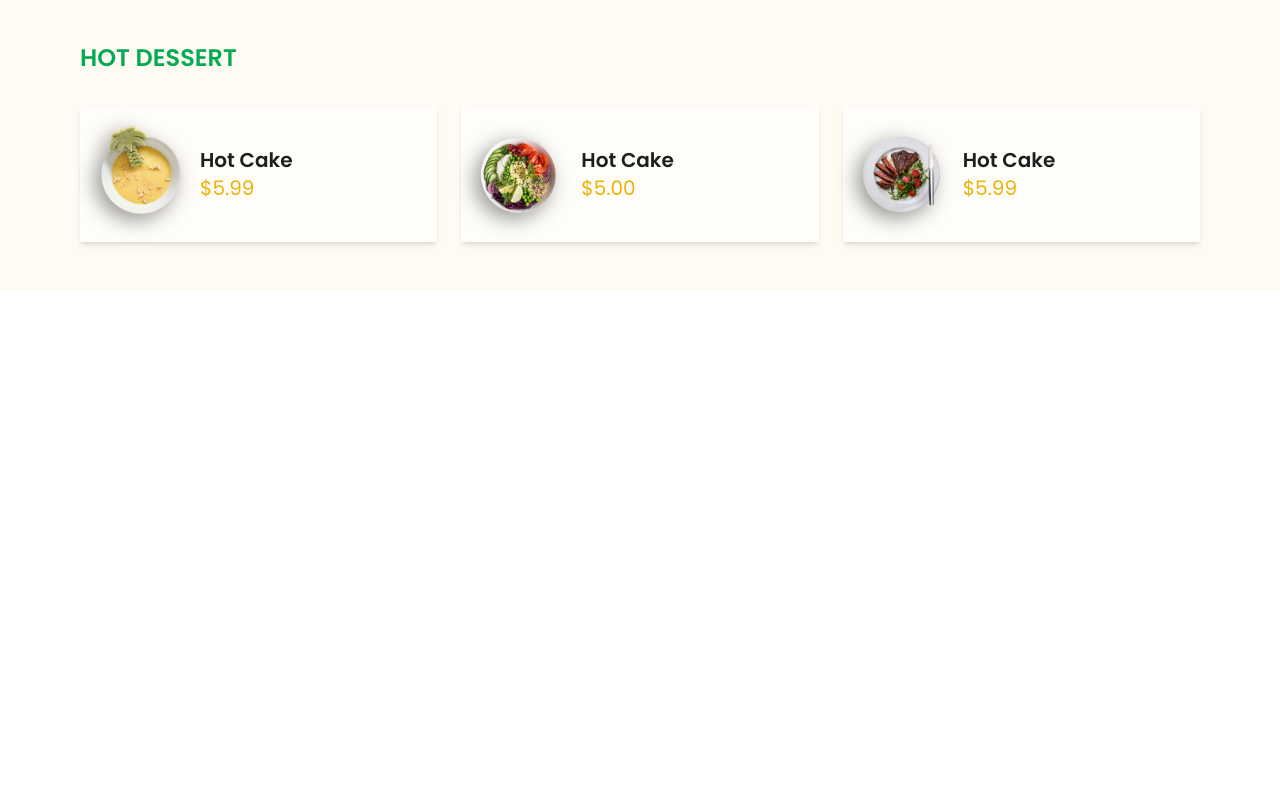
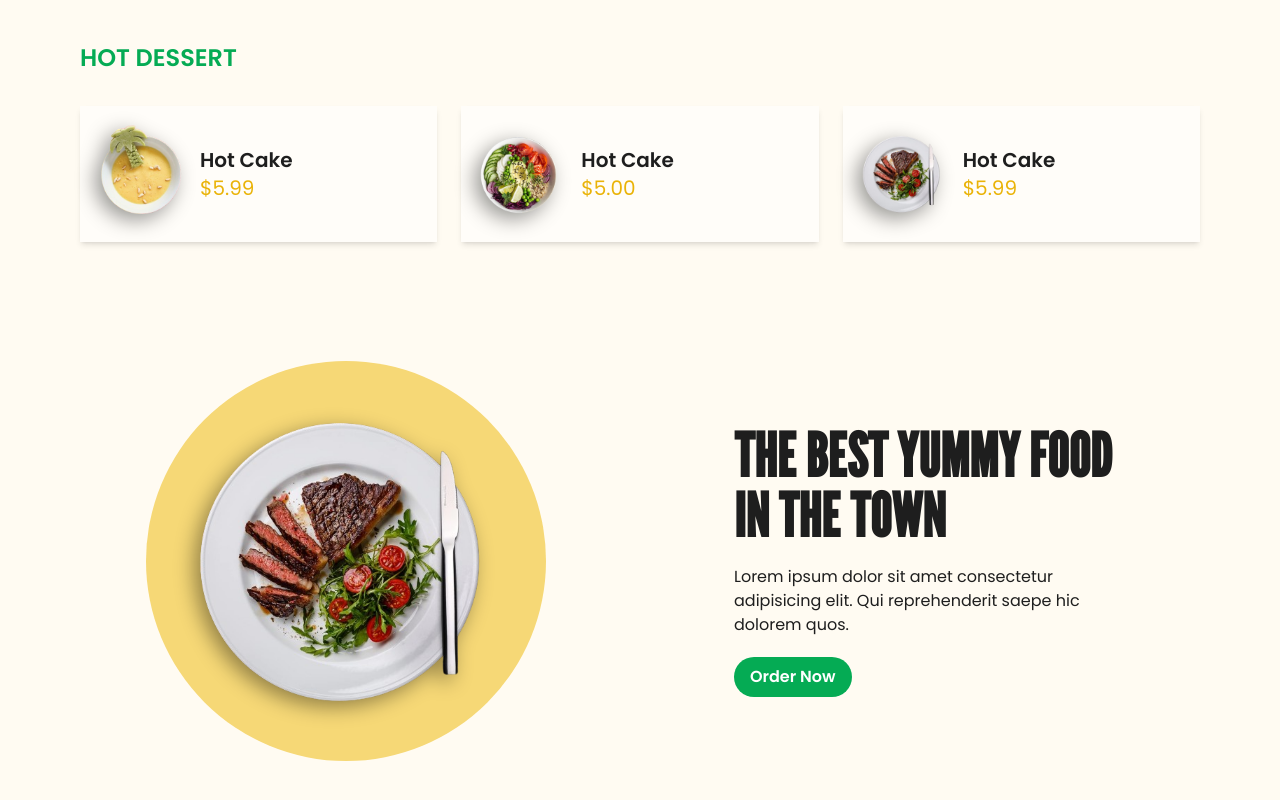
Before and after one commit to kash2005/Restaurant-Website, a React (Vite) app: page / in a window 1280 px wide. Shown: the part 743-1543 px from the top of the page. Before the commit the page ends 1033 px from the top, so only its background shows below. Built offline with nearby package versions, Linux system fonts and the light colour scheme; a web font is replaced by a local one.

Commit message:
add banner section

```diff
--- a/src/App.tsx
+++ b/src/App.tsx
@@ -1,7 +1,7 @@
-import React from 'react'
 import Navbar from './components/Navbar/Navbar'
 import { Hero } from './components/Hero/Hero'
 import HotDessert from './components/HotDessert/HotDessert'
+import Banner from './components/Banner/Banner'
 
 const App = () => {
   return (
@@ -11,6 +11,7 @@
         <Hero />
       </div>
       <HotDessert />
+      <Banner />
     </div>
   )
 }
--- /dev/null
+++ b/src/components/Banner/Banner.tsx
@@ -0,0 +1,54 @@
+import BannerPng from "../../assets/banner.png";
+import { motion } from 'framer-motion';
+import {SlideUp} from '../Hero/Hero';
+
+const Banner = () => {
+  return (
+    <section>
+        <div className="container py-24">
+            <div className="grid grid-cols-1 md:grid-cols-2 gap-14 place-items-center">
+                {/* image section */}
+                <div className="relative">
+                    <motion.img
+                    initial={{ opacity: 0, x: -100, y: 100}}
+                    whileInView={{ opacity: 1, x: 0, y: 0}}
+                    whileHover={{ scale: 1.2, rotate: 15, x: 50, y: -50}}
+                    transition={{ duration: 0.6, delay: 0.5 }}
+                    src={BannerPng} alt="" className="relative z-10 w-full  lg:max-w-[350px] img-shadow"/>
+                    <motion.div
+                    initial={{ opacity: 0 }}
+                    whileInView={{ opacity: 1 }}
+                    transition={{ duration: 0.8, delay: 0.5, scale: { duration: 0.5 } }}
+                    className="absolute top-[50%] right-[50%] transform translate-x-[50%] translate-y-[-50%] h-[320px] w-[320px]
+                     md:w-[400px] md:h-[400px] bg-lightYellow rounded-full"></motion.div>
+                </div>
+                {/* text content section */}
+                <div className="space-y-5 lg:max-w-[400px]">
+                    <motion.h1
+                    variants={SlideUp(1)}
+                    initial="hidden"
+                    whileInView="show"
+                    className="text-6xl uppercase font-semibold font-league">
+                        The best yummy food in the town
+                    </motion.h1>
+                    <motion.p
+                    variants={SlideUp(1.3)}
+                    initial="hidden"
+                    whileInView="show">
+                        Lorem ipsum dolor sit amet consectetur adipisicing elit. Qui reprehenderit saepe hic dolorem quos.
+                    </motion.p>
+                    <motion.button
+                    variants={SlideUp(1.6)}
+                    initial="hidden"
+                    whileInView="show"
+                    className="btn-primary">
+                        Order Now
+                    </motion.button>
+                </div>
+            </div>
+        </div>
+    </section>
+  )
+}
+
+export default Banner
--- a/src/components/Hero/Hero.tsx
+++ b/src/components/Hero/Hero.tsx
@@ -1,4 +1,3 @@
-import React from 'react';
 import FoodPng from "../../assets/food.png";
 import Spoon from "../../assets/spoon.png";
 import Banana from "../../assets/banana2.png";
```
